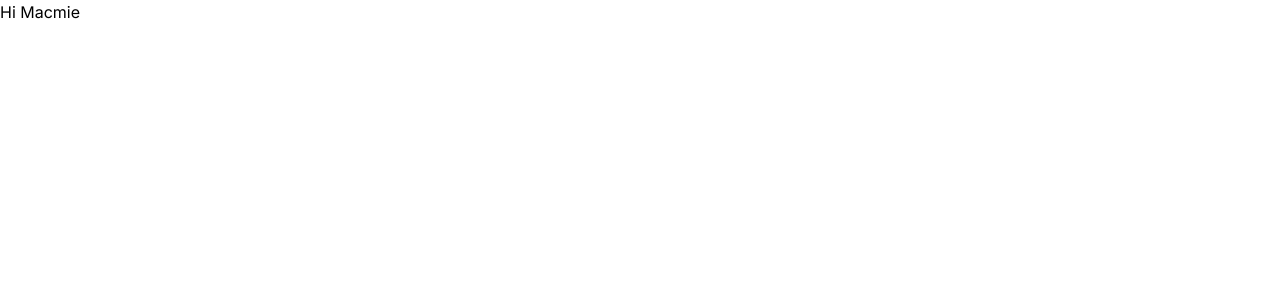
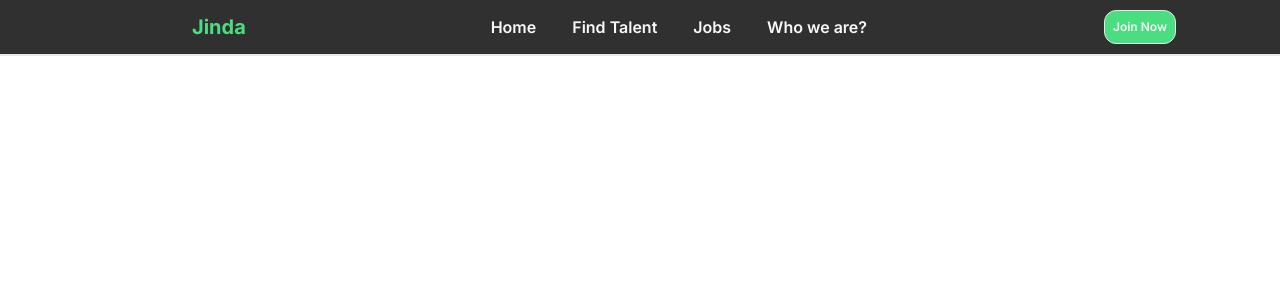
Before and after one commit to macmhonyera/websitenext, a Next.js app: page / in a window 1280 px wide. Shown: the top 300 px of the page. Built offline with nearby package versions, Linux system fonts and the light colour scheme.

Commit message:
header design for a recruitment site

```diff
--- a/src/app/page.tsx
+++ b/src/app/page.tsx
@@ -1,5 +1,36 @@
+import Link from "next/link";
+
 export default function Home() {
   return (
-    <div>Hi Macmie</div>
-  )
+    <div
+      className={
+        "containter mx-auto flex items-center border-b-2 px-2 py-6 h-14 bg-[#303030]"
+      }
+    >
+      <h1 className="font-bold p-2 text-[#4ade80] from-neutral-200 text-xl ml-44">
+        Jinda
+      </h1>
+      <div className="grow">
+        <div className="flex justify-center text-[#f9faf7] font-semibold gap-4 md:gap-5">
+          <Link href="home" className="text-[#f9faf7] hover:bg-[#4ade80] rounded-md hover:text-black p-2 transition-colors duration-300">Home</Link>
+          <Link
+            href="/find-talent"
+            className="text-[#f9faf7] hover:bg-[#4ade80] rounded-md hover:text-black p-2 transition-colors duration-300"
+          >
+            Find Talent
+          </Link>
+          <Link href="home" className="text-[#f9faf7] hover:bg-[#4ade80] rounded-md hover:text-black p-2 transition-colors duration-300">Jobs</Link>
+          <Link href="home" className="text-[#f9faf7] hover:bg-[#4ade80] rounded-md hover:text-black p-2 transition-colors duration-300">Who we are?</Link>
+        </div>
+      </div>
+      <div className="flex gap-4 items-center mr-24">
+        <Link
+          href="#"
+          className="border rounded-xl p-2 font-semibold text-xs text-[#f9faf7] bg-green-400"
+        >
+          Join Now
+        </Link>
+      </div>
+    </div>
+  );
 }
```
Also changed, not shown: package.json (+6 -4 lines), 1 other file (tests, documents, lock files or other folders).
